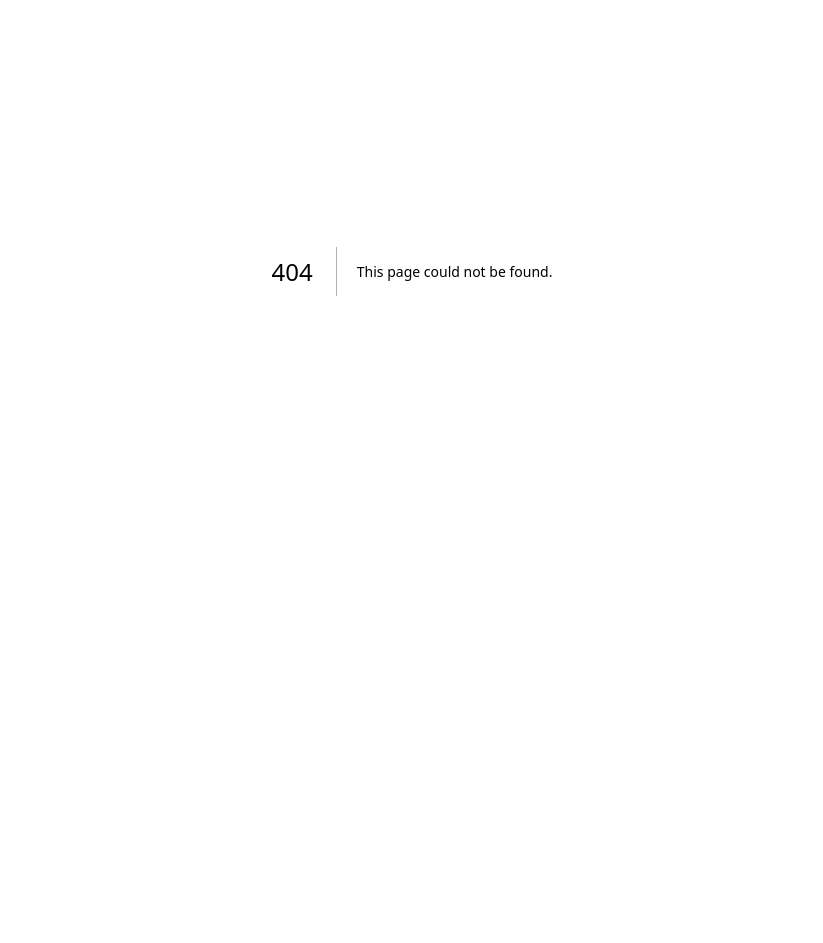
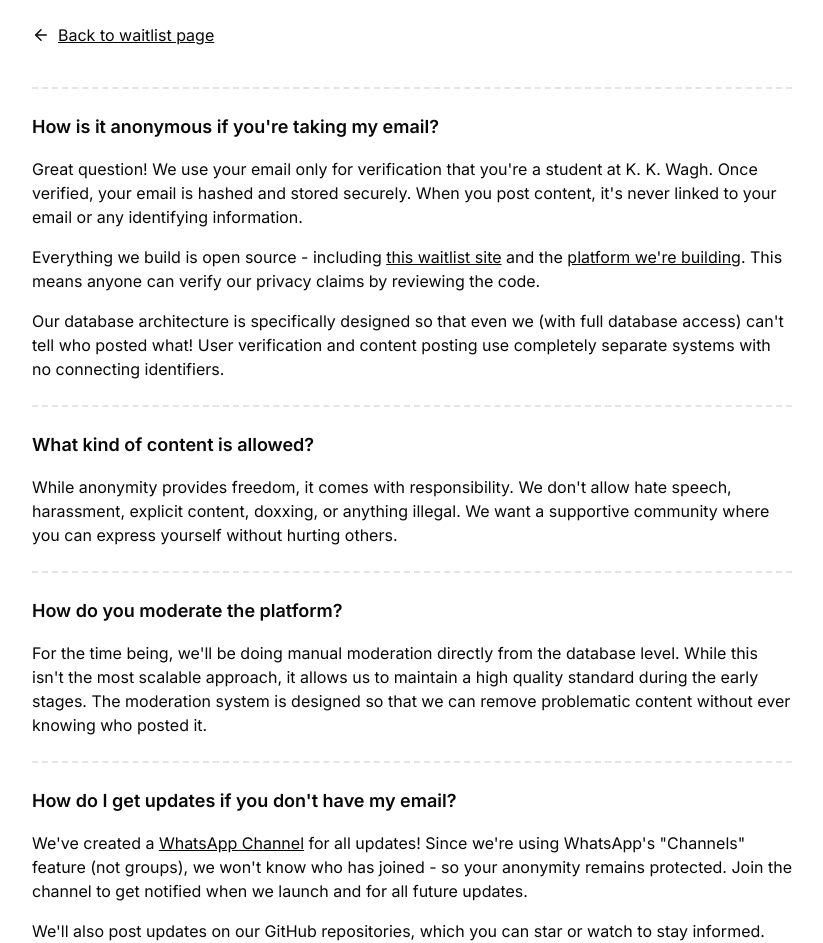
Before and after one commit to inclinedadarsh/anon-waitlist, a Next.js app: page /answers in a window 1280 px wide. Before the commit this address had no page. Shown: the part 129-1072 px from the top of the page, without its empty margins (228-1051 px from the left). Before the commit the page ends 800 px from the top, so only its background shows below. Built offline with nearby package versions, Linux system fonts and the light colour scheme.

Commit message:
feat: add answers page

```diff
--- /dev/null
+++ b/src/app/answers/page.tsx
@@ -0,0 +1,178 @@
+"use client";
+
+import { ViewContainer } from "@/components/ui/view-container";
+import { ArrowLeft } from "lucide-react";
+import Link from "next/link";
+
+export default function AnswersPage() {
+	return (
+		<main className="pt-10 md:pt-20">
+			<ViewContainer className="max-w-[800px]">
+				<h1 className="font-bold text-3xl md:text-5xl tracking-tight">
+					Answers&nbsp;&nbsp;{"//"}&nbsp;&nbsp;Anon
+				</h1>
+
+				<div className="mt-6 mb-10">
+					<Link
+						href="/"
+						className="text-sm md:text-base underline hover:no-underline flex gap-2 items-center"
+					>
+						<ArrowLeft size={18} /> Back to waitlist page
+					</Link>
+				</div>
+
+				<div className="mt-4 pt-6 space-y-4 border-t-2 border-border border-dashed">
+					<h2 className="text-lg font-semibold">
+						How is it anonymous if you're taking my email?
+					</h2>
+					<p className="">
+						Great question! We use your email only for verification
+						that you're a student at K. K. Wagh. Once verified, your
+						email is hashed and stored securely. When you post
+						content, it's never linked to your email or any
+						identifying information.
+					</p>
+					<p>
+						Everything we build is open source - including{" "}
+						<Link
+							href="https://github.com/inclinedadarsh/anon-waitlist"
+							target="_blank"
+							rel="noopener noreferrer"
+							className="underline hover:no-underline"
+						>
+							this waitlist site
+						</Link>{" "}
+						and the{" "}
+						<Link
+							href="https://github.com/inclinedadarsh/anon"
+							className="underline hover:no-underline"
+							target="_blank"
+							rel="noopener noreferrer"
+						>
+							platform we're building
+						</Link>
+						. This means anyone can verify our privacy claims by
+						reviewing the code.
+					</p>
+					<p>
+						Our database architecture is specifically designed so
+						that even we (with full database access) can't tell who
+						posted what! User verification and content posting use
+						completely separate systems with no connecting
+						identifiers.
+					</p>
+				</div>
+
+				<div className="mt-6 pt-6 space-y-4 border-t-2 border-border border-dashed">
+					<h2 className="text-lg font-semibold">
+						What kind of content is allowed?
+					</h2>
+					<p className="">
+						While anonymity provides freedom, it comes with
+						responsibility. We don't allow hate speech, harassment,
+						explicit content, doxxing, or anything illegal. We want
+						a supportive community where you can express yourself
+						without hurting others.
+					</p>
+				</div>
+
+				<div className="mt-6 pt-6 space-y-4 border-t-2 border-border border-dashed">
+					<h2 className="text-lg font-semibold">
+						How do you moderate the platform?
+					</h2>
+					<p className="">
+						For the time being, we'll be doing manual moderation
+						directly from the database level. While this isn't the
+						most scalable approach, it allows us to maintain a high
+						quality standard during the early stages. The moderation
+						system is designed so that we can remove problematic
+						content without ever knowing who posted it.
+					</p>
+				</div>
+
+				<div className="mt-6 pt-6 space-y-4 border-t-2 border-border border-dashed">
+					<h2 className="text-lg font-semibold">
+						How do I get updates if you don't have my email?
+					</h2>
+					<p className="">
+						We've created a{" "}
+						<Link
+							href="https://whatsapp.com/channel/0029Vb5yTvmL2ATyLrdn8H1h"
+							target="_blank"
+							rel="noopener noreferrer"
+							className="underline hover:no-underline"
+						>
+							WhatsApp Channel
+						</Link>{" "}
+						for all updates! Since we're using WhatsApp's "Channels"
+						feature (not groups), we won't know who has joined - so
+						your anonymity remains protected. Join the channel to
+						get notified when we launch and for all future updates.
+					</p>
+					<p>
+						We'll also post updates on our GitHub repositories,
+						which you can star or watch to stay informed.
+					</p>
+				</div>
+
+				<div className="mt-6 pt-6 space-y-4 border-t-2 border-border border-dashed">
+					<h2 className="text-lg font-semibold">
+						When will the platform launch?
+					</h2>
+					<p className="">
+						We're aiming to launch in the coming weeks! Join our
+						WhatsApp Channel to be the first to know. Early joiners
+						might even get special access or features.
+					</p>
+				</div>
+
+				<div className="mt-6 pt-6 space-y-4 border-t-2 border-border border-dashed">
+					<h2 className="text-lg font-semibold">
+						How do I know my data is secure?
+					</h2>
+					<p className="">
+						We take security seriously. Your email is hashed using
+						industry-standard techniques, and we never store
+						plaintext emails. We don't collect any other personal
+						information, and all posts are completely detached from
+						user identities.
+					</p>
+				</div>
+
+				<div className="mt-6 py-6 space-y-4 border-t-2 border-border border-dashed">
+					<h2 className="text-lg font-semibold">
+						I have some security concerns. How can I reach you?
+					</h2>
+					<p className="">
+						We're always open to questions about security or
+						privacy. Feel free to email us at
+						<span className="px-1">
+							<Link
+								href="mailto:dubeyadarshmain@gmail.com"
+								className="underline hover:no-underline"
+								target="_blank"
+								rel="noopener noreferrer"
+							>
+								dubeyadarshmain@gmail.com
+							</Link>
+						</span>
+						or
+						<span className="px-1">
+							<Link
+								href="mailto:"
+								className="underline hover:no-underline"
+								target="_blank"
+								rel="noopener noreferrer"
+							>
+								__________
+							</Link>
+						</span>
+						and we'll be happy to address any concerns you might
+						have. Security is our top priority, and we appreciate
+						your input to make the platform even safer.
+					</p>
+				</div>
+			</ViewContainer>
+		</main>
+	);
+}
```
